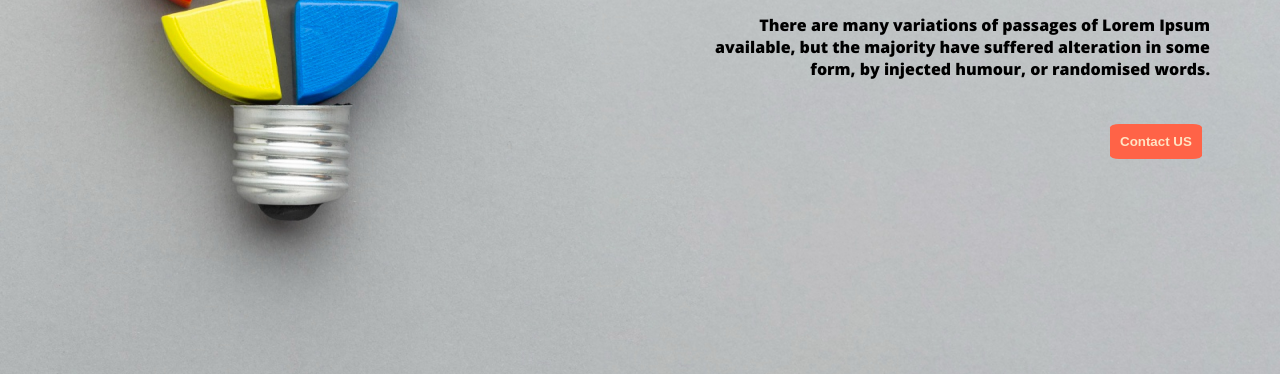
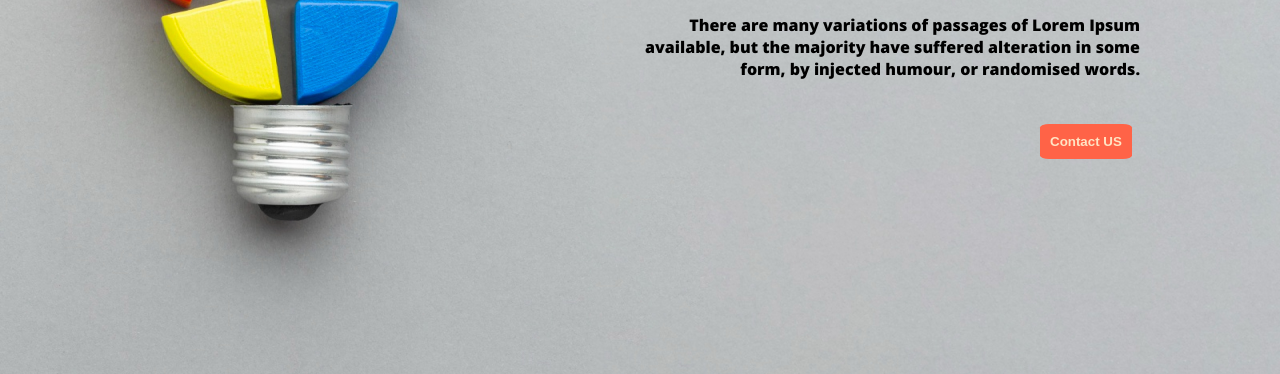
Before and after one commit to jannatulmilon/new-year-new-me, a plain HTML site: page index.html in a window 1280 px wide. Shown: the part 435-809 px from the top of the page. Drawn offline with nearby package versions, Linux system fonts and the light colour scheme.

Commit message:
added comments

```diff
--- a/styles.css
+++ b/styles.css
@@ -2,7 +2,7 @@
     margin: 0;
     padding: 0;
 }
-
+/* header styles here */
 body {
     font-family: 'Open Sans', sans-serif;
 }
@@ -11,7 +11,8 @@ body {
     position: relative;
     display: flex;
     align-items: center;
-    justify-content: space-around;
+    justify-content: space-between;
+    background-color: #C0C4C5;
 }
 
 .header-content {
@@ -39,3 +40,4 @@ body {
     margin-left: 400px;
 
 }
+/* main section styles here */
```
Also changed, not shown: index.html (+1 -0 lines).
